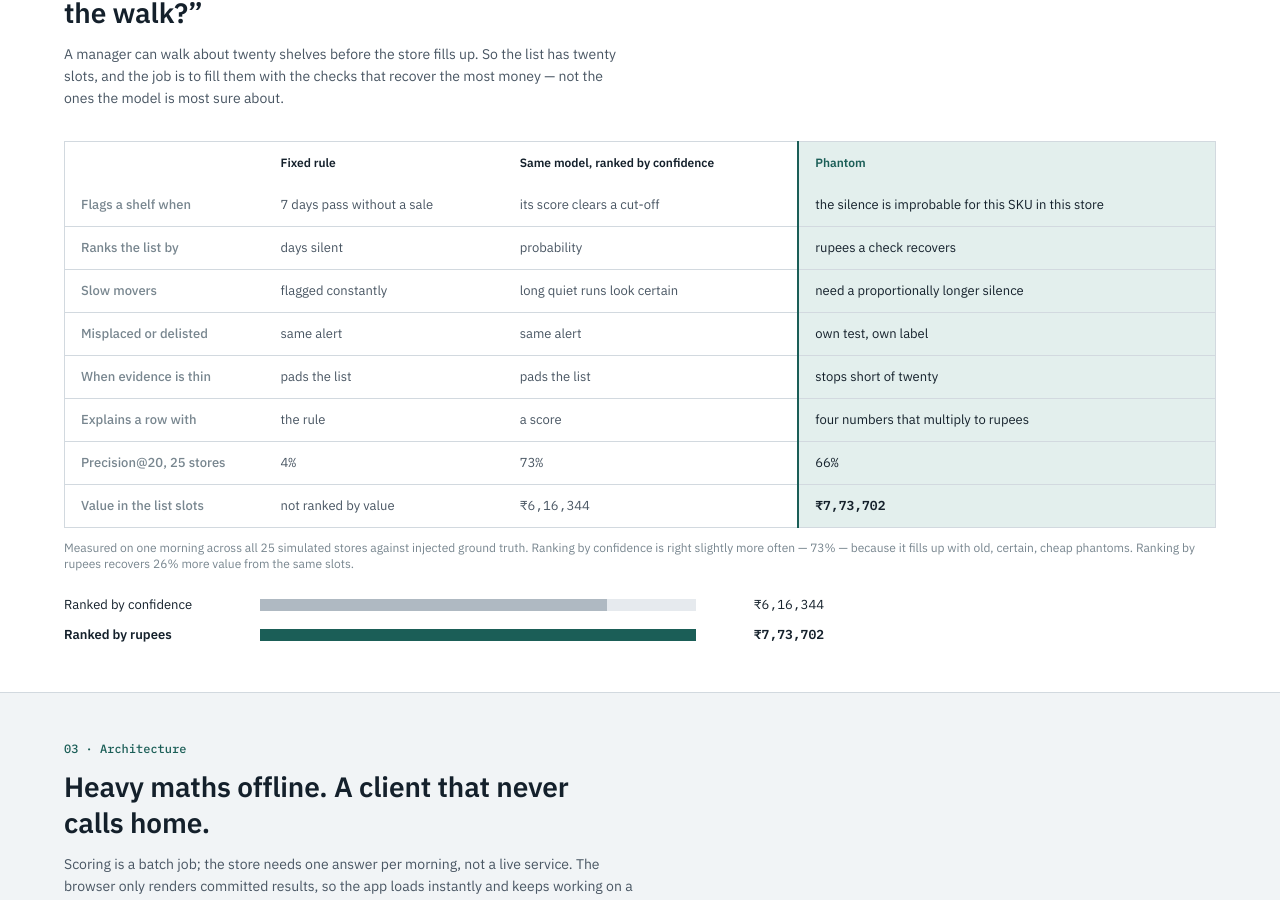
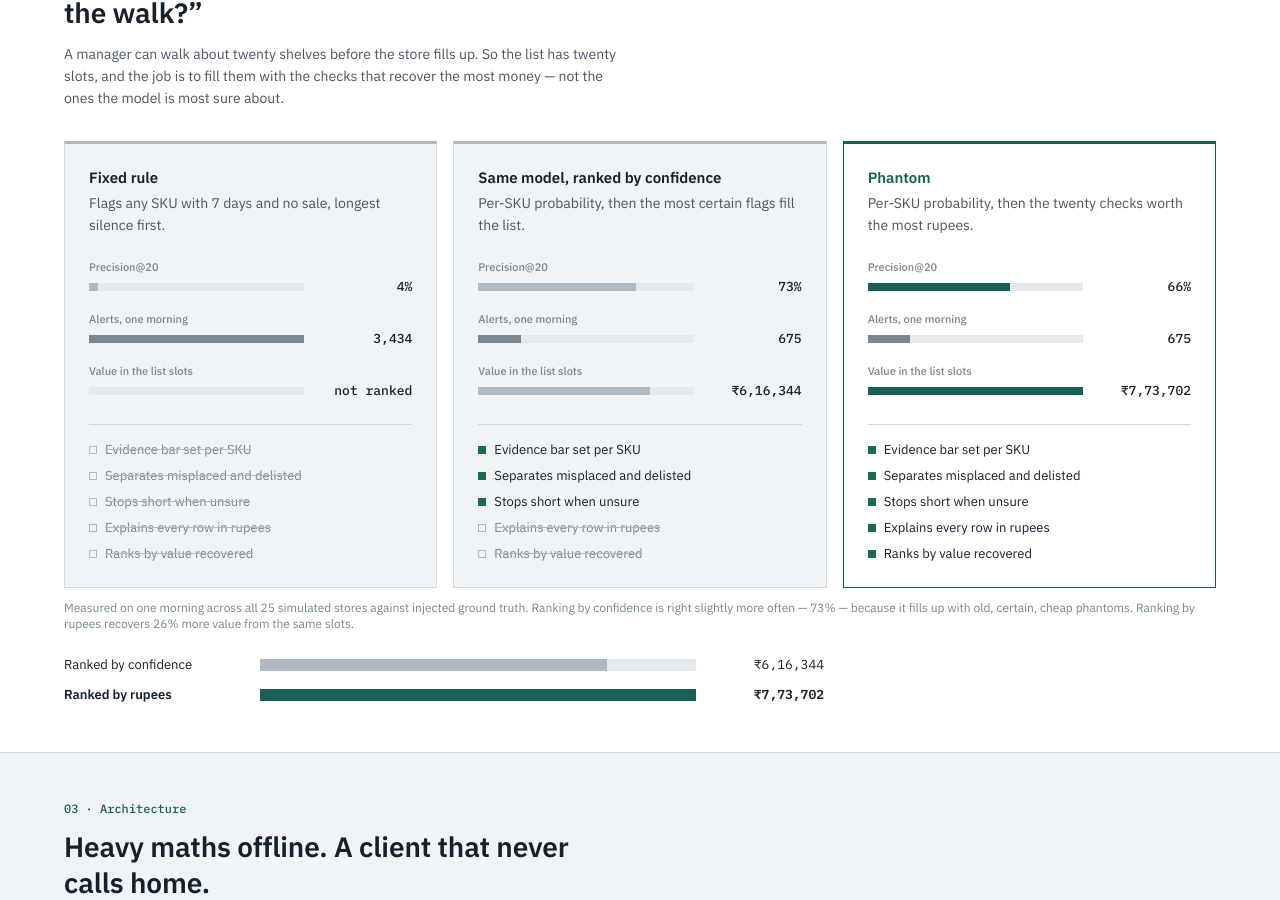
Before and after one commit to PavanSuryaChintada/r1-phantom-stock, a React (Vite) app: page / in a window 1280 px wide. Shown: the part 1335-2235 px from the top of the page. Built offline with nearby package versions, Linux system fonts and the light colour scheme.

Commit message:
feat(landing): approach cards and visual preview rows
The comparison table becomes three approach cards with precision, alert and value bars and a trait checklist. Hero preview rows show recent sales and rupee bars.

```diff
--- a/src/landing.css
+++ b/src/landing.css
@@ -123,3 +123,24 @@ a.btn { text-decoration: none; }
   .lp-preview-head { flex-direction: column; align-items: flex-start; }
   .lp-preview .tbl col:nth-child(6), .lp-preview .tbl th:nth-child(6), .lp-preview .tbl td:nth-child(6) { display: none; }
 }
+
+/* approach cards */
+.approaches { display: grid; grid-template-columns: repeat(3, minmax(0, 1fr)); gap: 16px; margin-top: 32px; }
+.approach { background: var(--canvas); border: var(--border); border-top: 3px solid var(--hairline-firm); padding: 24px; display: flex; flex-direction: column; }
+.approach.ours { background: var(--paper); border-color: var(--action); border-top-color: var(--action); }
+.approach.ours .lp-h3 { color: var(--action); }
+.approach-stats { margin: 24px 0 0; display: grid; gap: 16px; }
+.approach-stats dt { font-size: 11px; line-height: 14px; font-weight: 500; color: var(--ink-3); margin-bottom: 4px; }
+.approach-stats dd { margin: 0; display: grid; grid-template-columns: 1fr 96px; gap: 12px; align-items: center; }
+.approach-stats dd .mono { text-align: right; font-weight: 500; }
+.approach-track { height: 8px; background: var(--sunken); position: relative; display: block; }
+.approach-track span { position: absolute; inset: 0 auto 0 0; background: var(--hairline-firm); }
+.approach.ours .approach-track span { background: var(--action); }
+.approach-track span.neutral, .approach.ours .approach-track span.neutral { background: var(--ink-3); }
+.approach-traits { list-style: none; margin: 24px 0 0; padding: 16px 0 0; border-top: var(--border); display: grid; gap: 8px; }
+.approach-traits li { display: flex; align-items: center; gap: 8px; font-size: 13px; }
+.approach-traits li .status-sq { width: 8px; height: 8px; }
+.approach-traits li.yes .status-sq { background: var(--ok); }
+.approach-traits li.no { color: var(--ink-3); text-decoration: line-through; text-decoration-color: var(--hairline-firm); }
+.approach-traits li.no .status-sq { background: transparent; border: 1px solid var(--hairline-firm); }
+@media (max-width: 1000px) { .approaches { grid-template-columns: 1fr; } }
--- a/src/screens/Landing.tsx
+++ b/src/screens/Landing.tsx
@@ -6,8 +6,9 @@ import { SalesStockChart } from '../charts/SalesStockChart'
 import { Brand } from '../components/Brand'
 import { SegmentedControl } from '../components/SegmentedControl'
 import { StatusBar } from '../components/StatusBar'
+import { DataBar, Sparkline } from '../charts/Mini'
 import { checklists, getSeries, metrics, seriesStart, stores } from '../lib/data'
-import { conf, dayLabel, inr, inrShort, int, pct } from '../lib/format'
+import { dayLabel, inr, inrShort, int, pct } from '../lib/format'
 import { statusOf } from '../lib/status'
 import { TOUR_STEPS } from '../tour/steps'
 
@@ -58,16 +59,16 @@ function Preview() {
           <col style={{ width: 3 }} />
           <col style={{ width: 32 }} />
           <col />
-          <col style={{ width: 64 }} />
-          <col style={{ width: 88 }} />
-          <col style={{ width: 156 }} />
+          <col style={{ width: 108 }} />
+          <col style={{ width: 150 }} />
+          <col style={{ width: 140 }} />
         </colgroup>
         <thead>
           <tr>
             <th aria-label="Status bar" />
             <th className="r">#</th>
             <th>SKU</th>
-            <th className="r">Conf.</th>
+            <th>Last 30 days</th>
             <th className="r">₹ at risk</th>
             <th>Status</th>
           </tr>
@@ -81,8 +82,15 @@ function Preview() {
                 <td className={`bar tone-${st.tone}`} aria-hidden="true" />
                 <td className="r mono">{i + 1}</td>
                 <td className="sku">{code}</td>
-                <td className="r mono">{conf(c.p)}</td>
-                <td className="r ev">{inr(c.ev)}</td>
+                <td>
+                  {getSeries('14', code) && (
+                    <Sparkline values={getSeries('14', code)!.sales.slice(-30)} width={96} height={24}
+                      markDays={c.type === 'misplaced' ? 14 : Math.min(30, c.zeroDays)} tone={st.tone} />
+                  )}
+                </td>
+                <td className="r">
+                  <DataBar value={c.ev} max={s14.items[s14.money[0]].ev} label={inr(c.ev)} />
+                </td>
                 <td>
                   <StatusBar tone={st.tone} label={st.label} />
                 </td>
@@ -162,13 +170,34 @@ const STACK = [
   },
 ]
 
-const DIFF: [string, string, string, string][] = [
-  ['Flags a shelf when', '7 days pass without a sale', 'its score clears a cut-off', 'the silence is improbable for this SKU in this store'],
-  ['Ranks the list by', 'days silent', 'probability', 'rupees a check recovers'],
-  ['Slow movers', 'flagged constantly', 'long quiet runs look certain', 'need a proportionally longer silence'],
-  ['Misplaced or delisted', 'same alert', 'same alert', 'own test, own label'],
-  ['When evidence is thin', 'pads the list', 'pads the list', 'stops short of twenty'],
-  ['Explains a row with', 'the rule', 'a score', 'four numbers that multiply to rupees'],
+const TRAITS = ['Evidence bar set per SKU', 'Separates misplaced and delisted', 'Stops short when unsure', 'Explains every row in rupees', 'Ranks by value recovered']
+
+const APPROACHES = [
+  {
+    name: 'Fixed rule',
+    how: 'Flags any SKU with 7 days and no sale, longest silence first.',
+    precision: rule.precisionAt20,
+    alerts: rule.alerts,
+    value: null as number | null,
+    traits: [false, false, false, false, false],
+  },
+  {
+    name: 'Same model, ranked by confidence',
+    how: 'Per-SKU probability, then the most certain flags fill the list.',
+    precision: confPrecision,
+    alerts: model.alerts,
+    value: confAll,
+    traits: [true, true, true, false, false],
+  },
+  {
+    name: 'Phantom',
+    how: 'Per-SKU probability, then the twenty checks worth the most rupees.',
+    precision: metrics.precisionAt20,
+    alerts: model.alerts,
+    value: moneyAll,
+    traits: [true, true, true, true, true],
+    ours: true,
+  },
 ]
 
 export function Landing() {
@@ -307,41 +336,45 @@ export function Landing() {
             is to fill them with the checks that recover the most money — not the ones the model is most sure about.
           </p>
 
-          <div className="lp-scroll">
-            <table className="lp-diff">
-              <thead>
-                <tr>
-                  <th />
-                  <th>Fixed rule</th>
-                  <th>Same model, ranked by confidence</th>
-                  <th className="ours">Phantom</th>
-                </tr>
-              </thead>
-              <tbody>
-                {DIFF.map(([k, a, b, c]) => (
-                  <tr key={k}>
-                    <th scope="row">{k}</th>
-                    <td>{a}</td>
-                    <td>{b}</td>
-                    <td className="ours">{c}</td>
-                  </tr>
-                ))}
-                <tr>
-                  <th scope="row">Precision@20, 25 stores</th>
-                  <td className="mono">{pct(rule.precisionAt20)}</td>
-                  <td className="mono">{pct(confPrecision)}</td>
-                  <td className="ours mono">{pct(metrics.precisionAt20)}</td>
-                </tr>
-                <tr>
-                  <th scope="row">Value in the list slots</th>
-                  <td className="ink3">not ranked by value</td>
-                  <td className="mono">{inr(confAll)}</td>
-                  <td className="ours mono">
-                    <strong>{inr(moneyAll)}</strong>
-                  </td>
-                </tr>
-              </tbody>
-            </table>
+          <div className="approaches">
+            {APPROACHES.map((a) => (
+              <article key={a.name} className={`approach${a.ours ? ' ours' : ''}`}>
+                <h3 className="lp-h3">{a.name}</h3>
+                <p className="lp-p" style={{ marginTop: 4 }}>{a.how}</p>
+                <dl className="approach-stats">
+                  <div>
+                    <dt>Precision@20</dt>
+                    <dd>
+                      <span className="approach-track"><span style={{ width: `${a.precision * 100}%` }} /></span>
+                      <span className="mono">{pct(a.precision)}</span>
+                    </dd>
+                  </div>
+                  <div>
+                    <dt>Alerts, one morning</dt>
+                    <dd>
+                      <span className="approach-track"><span className="neutral" style={{ width: `${(a.alerts / rule.alerts) * 100}%` }} /></span>
+                      <span className="mono">{int(a.alerts)}</span>
+                    </dd>
+                  </div>
+                  <div>
+                    <dt>Value in the list slots</dt>
+                    <dd>
+                      <span className="approach-track">{a.value !== null && <span style={{ width: `${(a.value / moneyAll) * 100}%` }} />}</span>
+                      <span className="mono">{a.value !== null ? inr(a.value) : 'not ranked'}</span>
+                    </dd>
+                  </div>
+                </dl>
+                <ul className="approach-traits">
+                  {TRAITS.map((t, i) => (
+                    <li key={t} className={a.traits[i] ? 'yes' : 'no'}>
+                      <span className="status-sq" aria-hidden="true" />
+                      {t}
+                      <span className="sr-only">{a.traits[i] ? ': yes' : ': no'}</span>
+                    </li>
+                  ))}
+                </ul>
+              </article>
+            ))}
           </div>
           <p className="meta" style={{ marginTop: 12 }}>
             Measured on one morning across all 25 simulated stores against injected ground truth. Ranking by confidence
```
